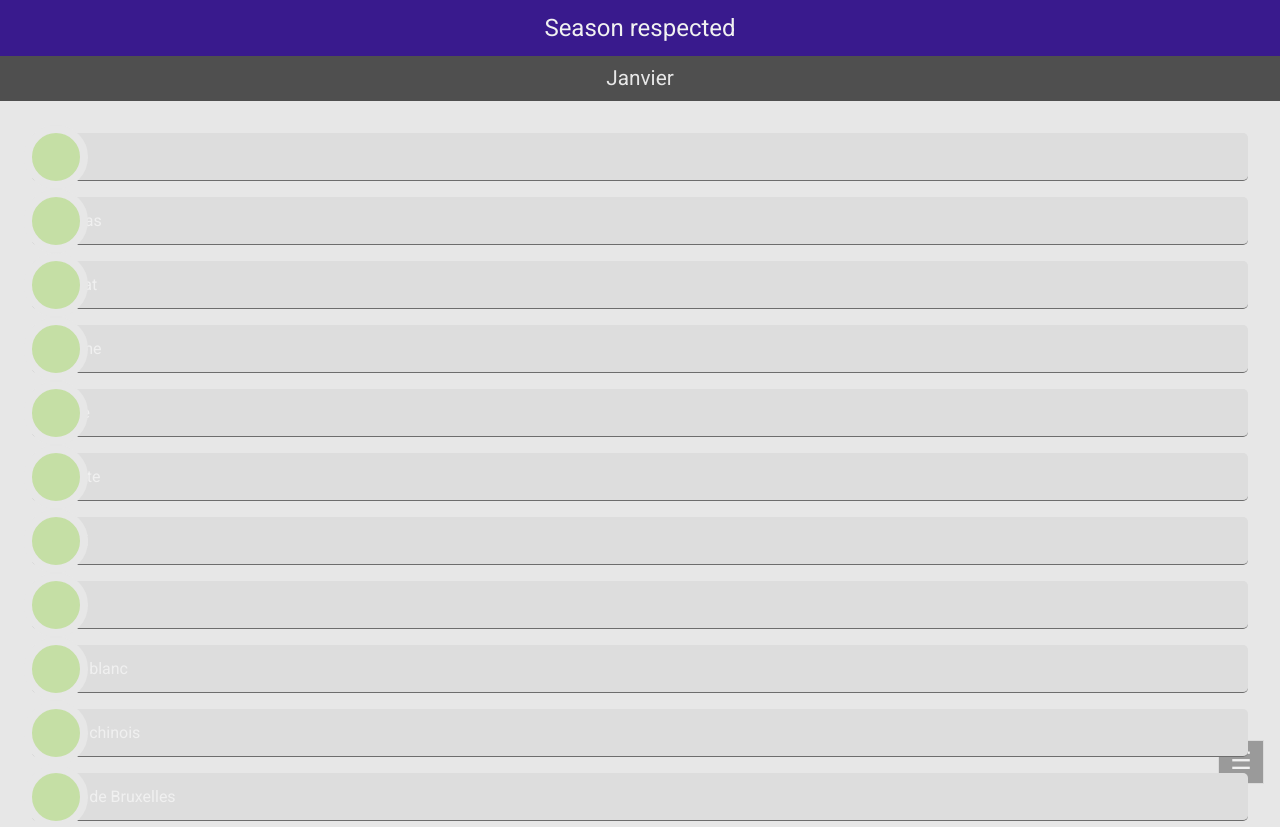
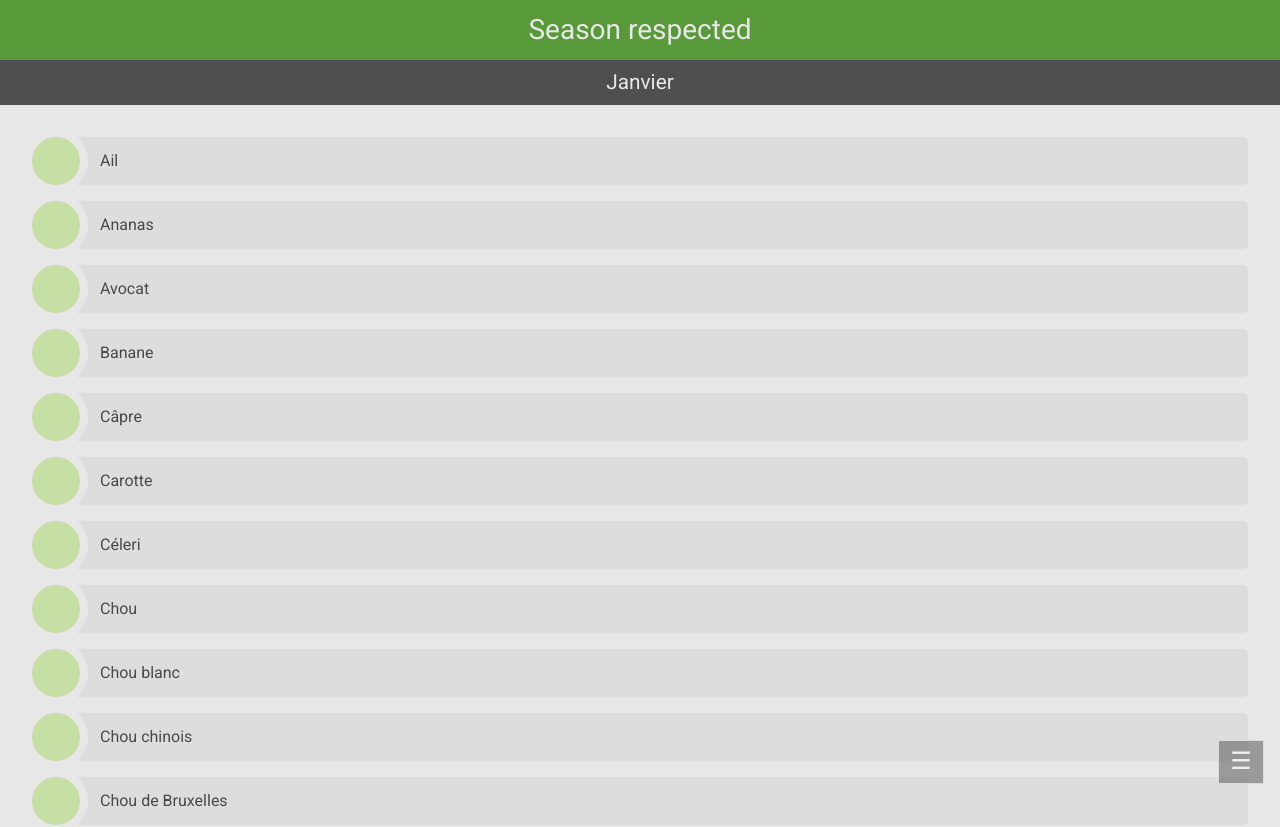
Before and after one commit to Guillaume-TR/season-respected, a React (Create React App) app: page / in a window 1280 px wide. Shown: the top 827 px of the page. Built offline with nearby package versions, Linux system fonts and the light colour scheme.

Commit message:
refacto: add variable

```diff
--- a/src/styles/App.scss
+++ b/src/styles/App.scss
@@ -1,24 +1,27 @@
+@import 'variables';
+
 .app {
   text-align: center;
 }
 
 .header {
   padding: 1rem 0;
-  font-size: 1.5rem;
-  color: #f1f1f1;
-  background-color: #391a8d;
+  font-size: 1.75rem;
+  color: $c-neutral-lighter;
+  background-color: $c-primary-dark;
 
   &-menu {
     &-links {
+      z-index: 99;
       position: fixed;
       display: none;
-      justify-content: flex-start;
-      flex-direction: column;
       top: 0;
       right: 0;
       bottom: 0;
       left: 0;
-      background-color: #313131;
+      justify-content: flex-start;
+      flex-direction: column;
+      background-color: $c-neutral-dark;
 
       & .link {
         position: relative;
@@ -34,24 +37,25 @@
         }
 
         &.active, &:hover, &focus {
+          color: $c-neutral-dark;
           background-color: #92BF64;
-          color: #424242;
-          border: solid #424242 2px;
+          border: solid $c-neutral-dark 2px;
         }
 
         &:hover, &focus {
+          color: #cfcfcf;
           background-color: rgba(145, 191, 99, .75);
-          color: #cfcfcf;
-          border: solid #424242 2px;
+          border: solid $c-neutral-dark 2px;
         }
       }
     }
     &-button {
+      z-index: 99;
       position: fixed;
+      right: 1rem;
       bottom: 1rem;
-      right: 1rem;
+      padding: .4rem .7rem .5rem;
       font-size: 1.5rem;
-      padding: .4rem .7rem .5rem;
       color: #f1f1f1;
       background-color: rgba(78, 78, 78, 0.5);
       border: solid 1px rgba(241, 241, 241, .75);
@@ -64,14 +68,14 @@
         display: flex;
       }
       .header-menu-button {
+        right: 0;
         bottom: 0;
         left: 0;
-        right: 0;
         width: 100%;
         height: 10%;
         padding: 0;
         font-size: 3rem;
-        color: #333;
+        color: $c-neutral-dark;
         background-color: #e0e0e0;
 
         & span {
@@ -86,27 +90,3 @@
   }
 
 }
-
-.main {
-  .month {
-    width: 100%;
-    padding: .7rem 0;
-    font-size: 1.3rem;
-    text-align: center;
-    color: #171717;
-    background-color: #F2F2F2;
-    appearance: none;
-    border: none;
-  }
-
-  .list {
-    text-align: left;
-    padding: 1rem 2rem;
-
-    &-item {
-      padding: 1rem;
-      color: #F0F0F0;
-      border-bottom: solid 1px #6D6D6D;
-    }
-  }
-}
```
